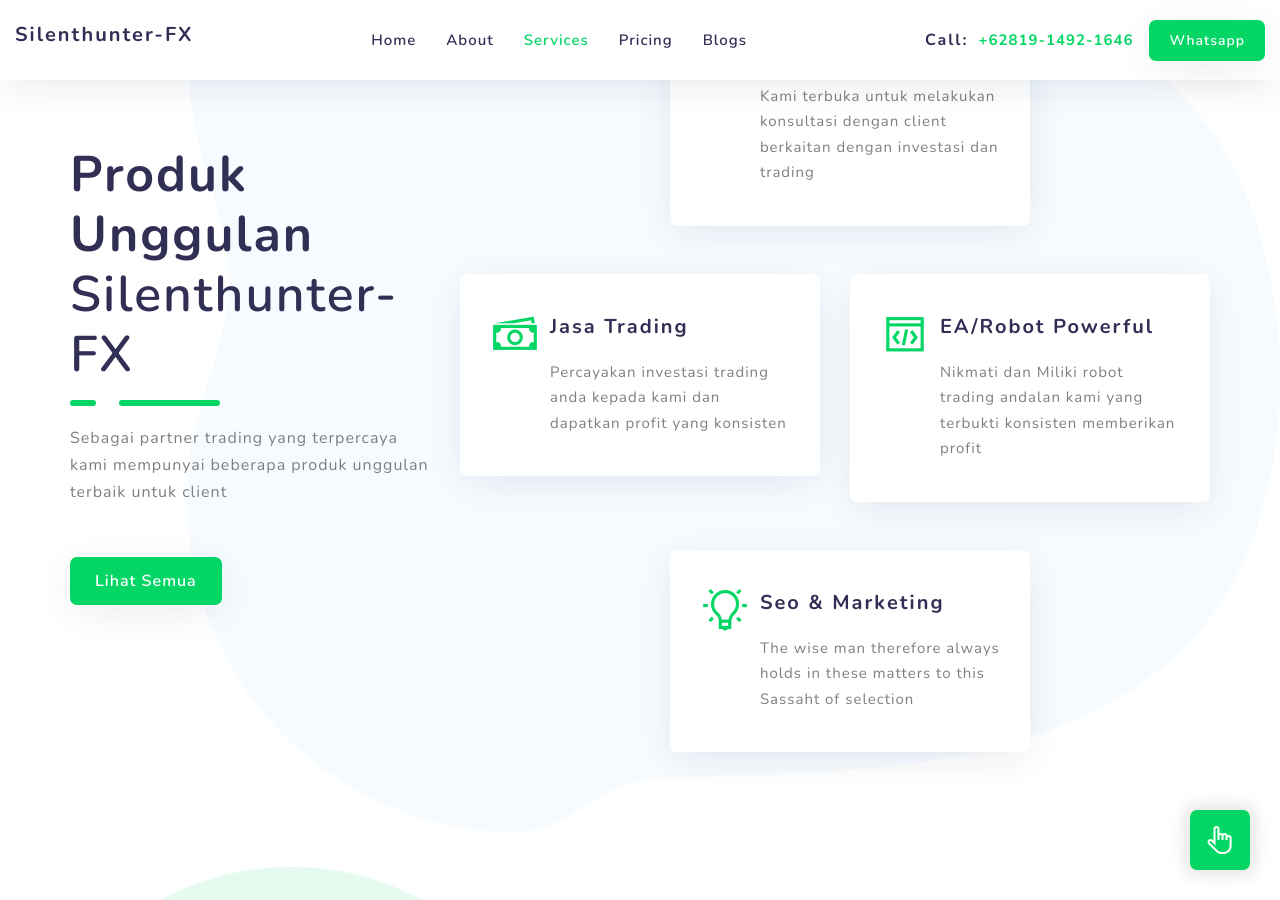
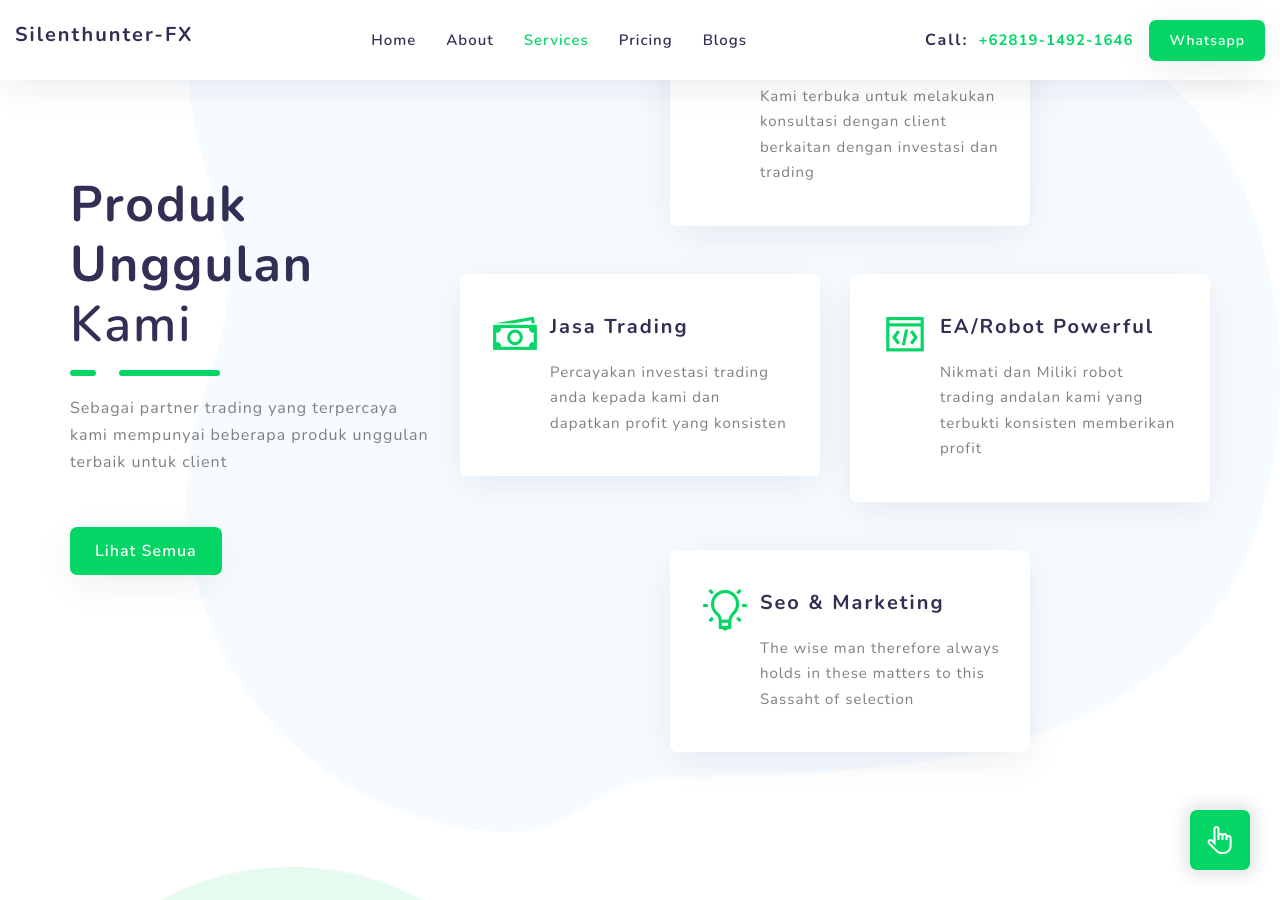
Before and after one commit to silenthunter-ea/silenthunter-ea.github.io, a Jekyll site: the page built from index.html, in a window 1280 px wide and 900 px high, scrolled down 2330 px. Built offline with Jekyll 4.4.1, drawn with Linux system fonts in a browser that asks for light colours.

Commit message:
initial bump

```diff
--- a/index.html
+++ b/index.html
@@ -210,7 +210,7 @@ layout: default
     <div class="row align-items-center">
       <div class="col-lg-4 col-md-12">
         <div class="section-title">
-          <h2 class="title">Produk Unggulan <span>Silenthunter-FX</span></h2>
+          <h2 class="title">Produk Unggulan <span>Kami</span></h2>
           <div class="title-bdr">
             <div class="left-bdr"></div>
             <div class="right-bdr"></div>
```
